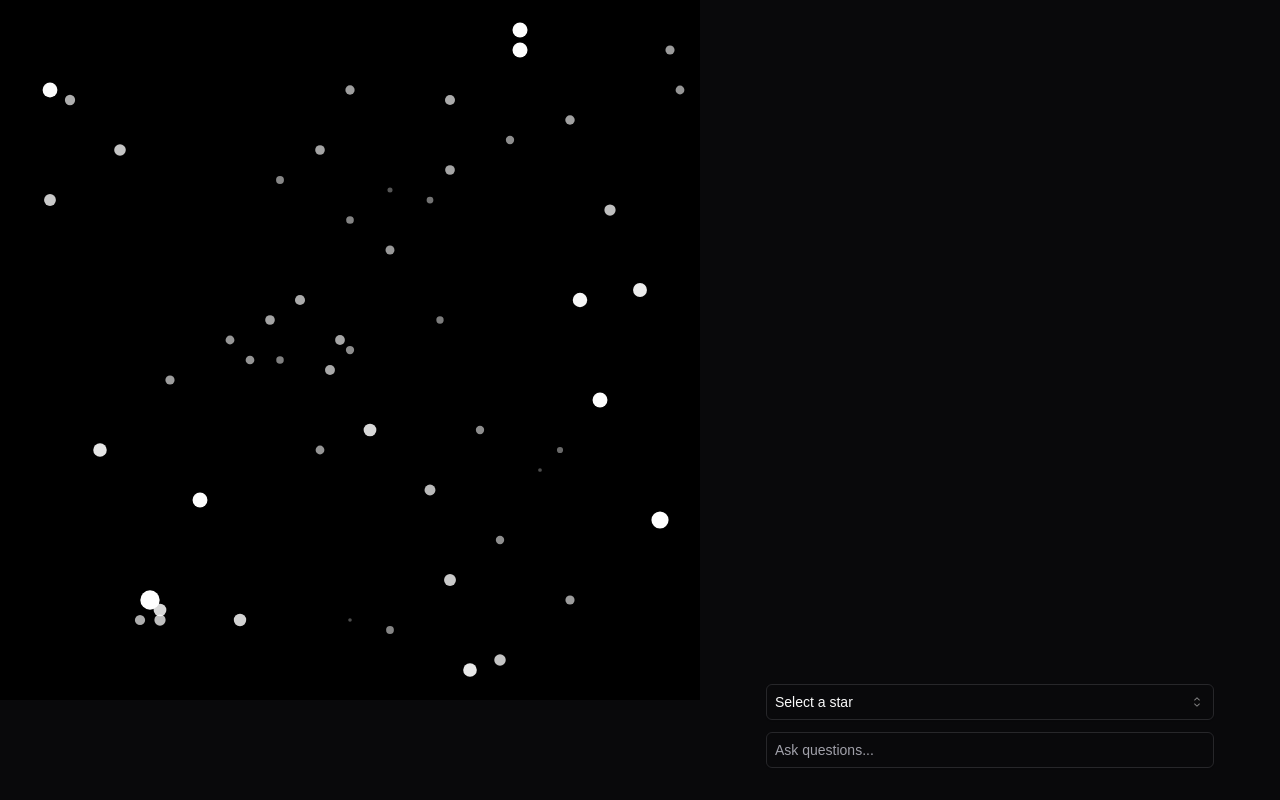
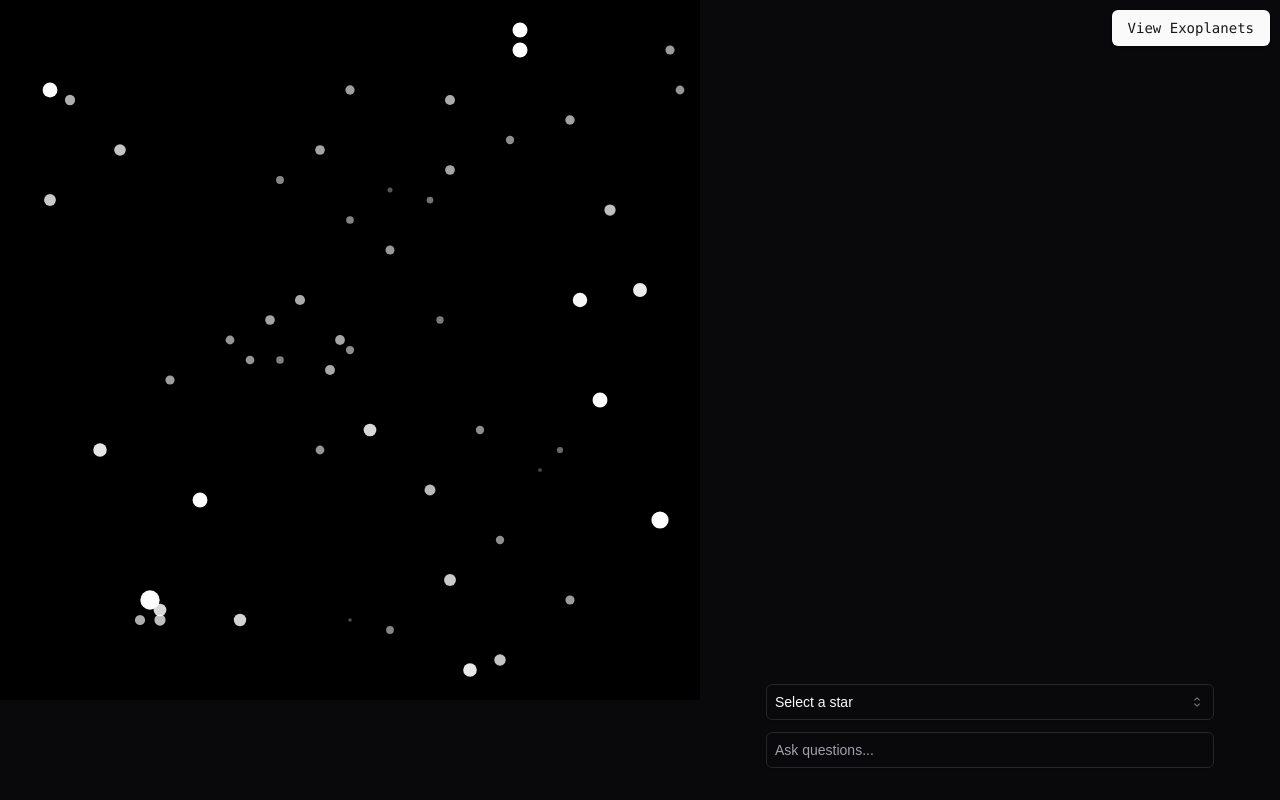
Before and after one commit to MugiD/sky-map, a Next.js app: page / in a window 1280 px wide. Built offline with nearby package versions, Linux system fonts and the light colour scheme.

Commit message:
add button to redirect back to exoplanets

```diff
--- a/package.json
+++ b/package.json
@@ -12,6 +12,7 @@
     "@ai-sdk/openai": "^0.0.66",
     "@radix-ui/react-icons": "^1.3.0",
     "@radix-ui/react-select": "^2.1.2",
+    "@radix-ui/react-slot": "^1.1.0",
     "@react-three/drei": "^9.114.0",
     "@react-three/fiber": "^8.17.9",
     "ai": "^3.4.9",
--- a/src/app/layout.tsx
+++ b/src/app/layout.tsx
@@ -1,6 +1,8 @@
 import type { Metadata } from "next";
 import localFont from "next/font/local";
 import "./globals.css";
+import { buttonVariants } from "@/components/ui/button";
+import { cn } from "@/lib/utils";
 
 const geistSans = localFont({
   src: "./fonts/GeistVF.woff",
@@ -28,6 +30,13 @@
       <body
         className={`${geistSans.variable} ${geistMono.variable} antialiased dark`}
       >
+        <a
+          href="https://exoplanets123.netlify.app"
+          className={cn(buttonVariants(), "absolute top-[10px] right-[10px] font-mono")}
+          target="_blank"
+        >
+          View Exoplanets
+        </a>
         {children}
       </body>
     </html>
--- /dev/null
+++ b/src/components/ui/button.tsx
@@ -0,0 +1,57 @@
+import * as React from "react"
+import { Slot } from "@radix-ui/react-slot"
+import { cva, type VariantProps } from "class-variance-authority"
+
+import { cn } from "@/lib/utils"
+
+const buttonVariants = cva(
+  "inline-flex items-center justify-center whitespace-nowrap rounded-md text-sm font-medium transition-colors focus-visible:outline-none focus-visible:ring-1 focus-visible:ring-ring disabled:pointer-events-none disabled:opacity-50",
+  {
+    variants: {
+      variant: {
+        default:
+          "bg-primary text-primary-foreground shadow hover:bg-primary/90",
+        destructive:
+          "bg-destructive text-destructive-foreground shadow-sm hover:bg-destructive/90",
+        outline:
+          "border border-input bg-background shadow-sm hover:bg-accent hover:text-accent-foreground",
+        secondary:
+          "bg-secondary text-secondary-foreground shadow-sm hover:bg-secondary/80",
+        ghost: "hover:bg-accent hover:text-accent-foreground",
+        link: "text-primary underline-offset-4 hover:underline",
+      },
+      size: {
+        default: "h-9 px-4 py-2",
+        sm: "h-8 rounded-md px-3 text-xs",
+        lg: "h-10 rounded-md px-8",
+        icon: "h-9 w-9",
+      },
+    },
+    defaultVariants: {
+      variant: "default",
+      size: "default",
+    },
+  }
+)
+
+export interface ButtonProps
+  extends React.ButtonHTMLAttributes<HTMLButtonElement>,
+    VariantProps<typeof buttonVariants> {
+  asChild?: boolean
+}
+
+const Button = React.forwardRef<HTMLButtonElement, ButtonProps>(
+  ({ className, variant, size, asChild = false, ...props }, ref) => {
+    const Comp = asChild ? Slot : "button"
+    return (
+      <Comp
+        className={cn(buttonVariants({ variant, size, className }))}
+        ref={ref}
+        {...props}
+      />
+    )
+  }
+)
+Button.displayName = "Button"
+
+export { Button, buttonVariants }
```
Also changed, not shown: 1 other file (tests, documents, lock files or other folders).
